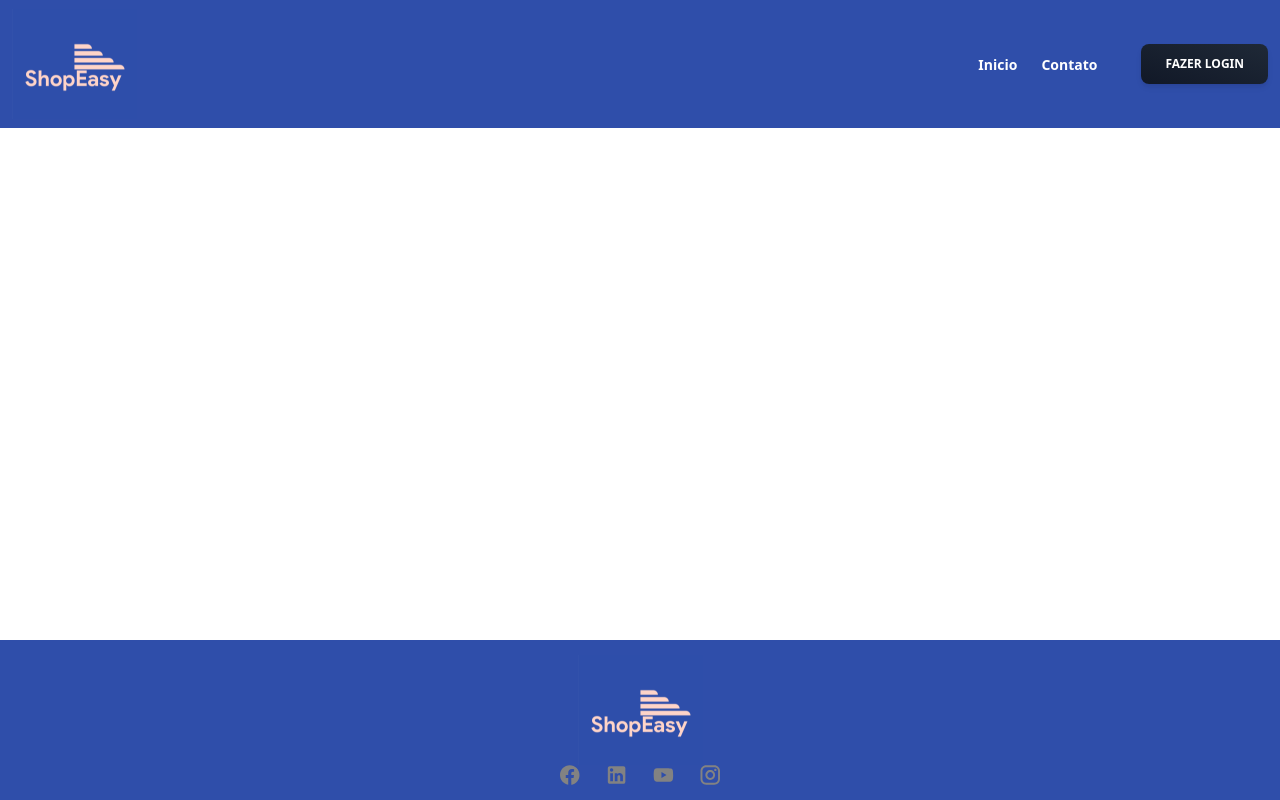
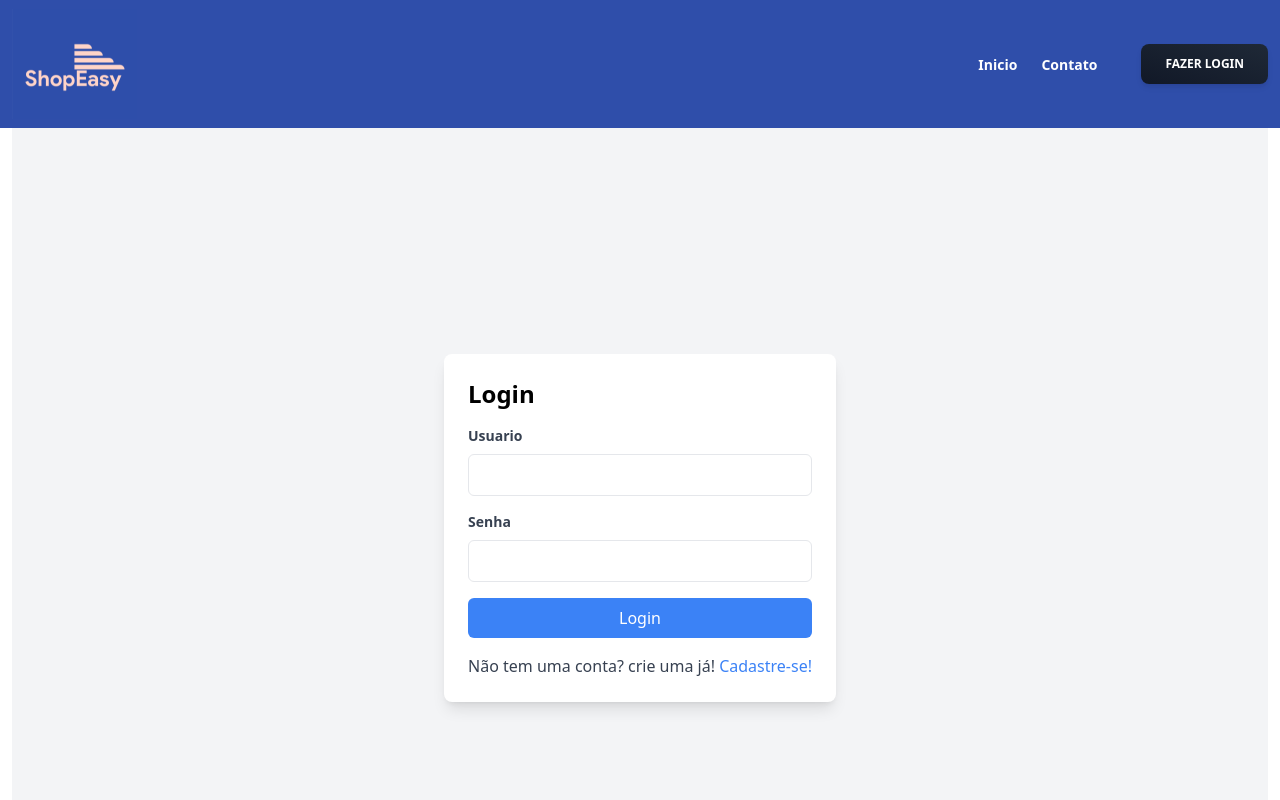
Before and after one commit to Ryaannsz/shop-eeasy, a Next.js app: page /login in a window 1280 px wide. Shown: the top 800 px of the page. Built offline with nearby package versions, Linux system fonts and the light colour scheme.

Commit message:
pagina de login e cadastro incializada

```diff
--- a/package.json
+++ b/package.json
@@ -10,6 +10,7 @@
   },
   "dependencies": {
     "@material-tailwind/react": "^2.1.9",
+    "mysql2": "^3.9.3",
     "next": "14.1.4",
     "react": "^18",
     "react-dom": "^18",
--- a/src/components/header.tsx
+++ b/src/components/header.tsx
@@ -12,7 +12,7 @@ export function Header(){
             <GridContainer className="flex items-center justify-between">
 
             <Image
-                src={Logo}
+                src="/logo.svg"
                 alt="logo"
                 width={125}
                 height={117}
--- /dev/null
+++ b/src/pages/api/db.js
@@ -0,0 +1,62 @@
+import mysql from 'mysql2/promise';
+
+
+export default async function handler(req, res){
+    //const srcImg = '/card1.svg'
+    const dbconnection = await mysql.createConnection({
+        host: 'localhost',
+        user: 'root',
+        database: 'shopeasy',
+        password: '1234',
+      });
+
+  //INSERINDO PRODUTOS HARD CODE
+      async function inserirProdutos(nome, preco, descricao, img){
+
+        if(!(await verificarProdutos(nome))){
+
+            try {
+                const query = `INSERT INTO produtos (nome, preco, descricao, img) VALUES ('${nome}', ${preco}, '${descricao}','${img}')`
+                const values= []
+                const [data] = await dbconnection.execute(query, values)
+                dbconnection.end();
+
+                res.status(200).json({success: true, message:"Produto inserido com sucesso no banco de dados!"})
+
+              } catch (error) {
+                console.log(error)
+                res.status(500).json({success: false, message: "Erro ao Inserir o produto o produto"})
+
+              }
+
+        }else{
+            console.log("Foi ja adicionado")
+            res.status(200).json({sucess: true, message:"Já há esse produto no banco de dados!"})
+        }
+      }
+
+      async function verificarProdutos(nome){
+        try{
+
+            const [verificacaoResultado] = await dbconnection.execute(`SELECT nome FROM produtos WHERE nome='${nome}'`)
+            if(verificacaoResultado.length>=0){
+                return true;
+                res.status(200).json({success: true, message:"Produto achado com sucesso no banco de dados!"})
+            }else{
+                return false;
+                res.status(200).json({success: true, message:"Não há esse produto no banco de dados!"})
+            }
+        }catch(error){
+            console.log(error)
+            res.status(500).json({success: false, message: "Erro ao verificar o produto!"})
+        }
+      }
+      inserirProdutos("Porta de madeira", 157, "Uma porta de madeira qualquer", "/card1.svg")
+
+
+
+   // INSERINDO PRODUTOS HARD CODE
+
+
+
+}
--- a/src/pages/login.tsx
+++ b/src/pages/login.tsx
@@ -2,16 +2,73 @@ import "../app/globals.css";
 import { Header } from "../components/header"
 import { Footer } from "../components/footer"
 import { GridContainer } from "@/components/grid";
+import React, { useState } from 'react';
 
 export default function Login(){
+
+    const [isLogin, setIsLogin] = useState(true);
+
+    const handleToggle = () => {
+        setIsLogin(!isLogin);
+      };
 
         return (
             <div className="flex flex-col min-h-screen">
                 <Header />
                     <GridContainer>
-                     <div>
-
-                     </div>
+                      <div className="flex h-screen bg-gray-100">
+      <div className="m-auto p-6 bg-white rounded-lg shadow-lg">
+        {isLogin ? (
+          <>
+            <h1 className="text-2xl font-bold mb-4">Login</h1>
+            <form>
+              <div className="mb-4">
+                <label className="block text-gray-700 text-sm font-bold mb-2" htmlFor="username">Usuario</label>
+                <input className="w-full px-3 py-2 border rounded-md focus:outline-none focus:border-blue-500" type="text" id="username" />
+              </div>
+              <div className="mb-4">
+                <label className="block text-gray-700 text-sm font-bold mb-2" htmlFor="password">Senha</label>
+                <input className="w-full px-3 py-2 border rounded-md focus:outline-none focus:border-blue-500" type="password" id="password" />
+              </div>
+              <button className="w-full py-2 bg-blue-500 text-white rounded-md hover:bg-blue-600 focus:outline-none focus:bg-blue-600" type="submit">Login</button>
+            </form>
+            <p className="mt-4 text-gray-700">Não tem uma conta? crie uma já! <button className="text-blue-500 hover:underline focus:outline-none" onClick={handleToggle}>Cadastre-se!</button></p>
+          </>
+        ) : (
+          <>
+            <h1 className="text-2xl font-bold mb-4">Cadastro</h1>
+            <form>
+              <div className="mb-4">
+                <label className="block text-gray-700 text-sm font-bold mb-2" htmlFor="newUsername">Usuario</label>
+                <input className="w-full px-3 py-2 border rounded-md focus:outline-none focus:border-blue-500" type="text" id="newUsername" />
+              </div>
+              <div className="mb-4">
+                <label className="block text-gray-700 text-sm font-bold mb-2" htmlFor="newPassword">Senha</label>
+                <input className="w-full px-3 py-2 border rounded-md focus:outline-none focus:border-blue-500" type="password" id="newPassword" />
+              </div>
+              <div className="mb-4">
+                <label className="block text-gray-700 text-sm font-bold mb-2" htmlFor="email">E-mail</label>
+                <input className="w-full px-3 py-2 border rounded-md focus:outline-none focus:border-blue-500" type="password" id="newPassword" />
+              </div>
+              <div className="mb-4">
+                <label className="block text-gray-700 text-sm font-bold mb-2" htmlFor="cep">CEP</label>
+                <input className="w-full px-3 py-2 border rounded-md focus:outline-none focus:border-blue-500" type="password" id="newPassword" />
+              </div>
+              <div className="mb-4">
+                <label className="block text-gray-700 text-sm font-bold mb-2" htmlFor="endereco">Endereco</label>
+                <input className="w-full px-3 py-2 border rounded-md focus:outline-none focus:border-blue-500" type="password" id="newPassword" />
+              </div>
+              <div className="mb-4">
+                <label className="block text-gray-700 text-sm font-bold mb-2" htmlFor="bairro">Bairro</label>
+                <input className="w-full px-3 py-2 border rounded-md focus:outline-none focus:border-blue-500" type="password" id="newPassword" />
+              </div>
+              <button className="w-full py-2 bg-blue-500 text-white rounded-md hover:bg-blue-600 focus:outline-none focus:bg-blue-600" type="submit">Sign Up</button>
+            </form>
+            <p className="mt-4 text-gray-700">Já tem uma conta? Faça seu login! <button className="text-blue-500 hover:underline focus:outline-none" onClick={handleToggle}>Login</button></p>
+          </>
+        )}
+      </div>
+    </div>
                     </GridContainer>
                 <Footer />
             </div>
```
Also changed, not shown: 1 other file (tests, documents, lock files or other folders).
